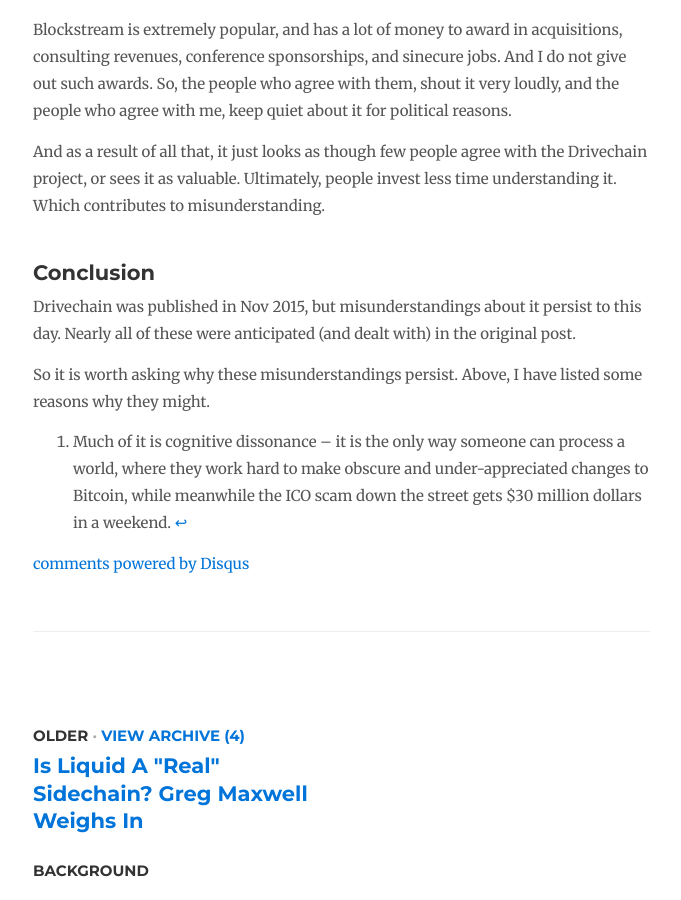
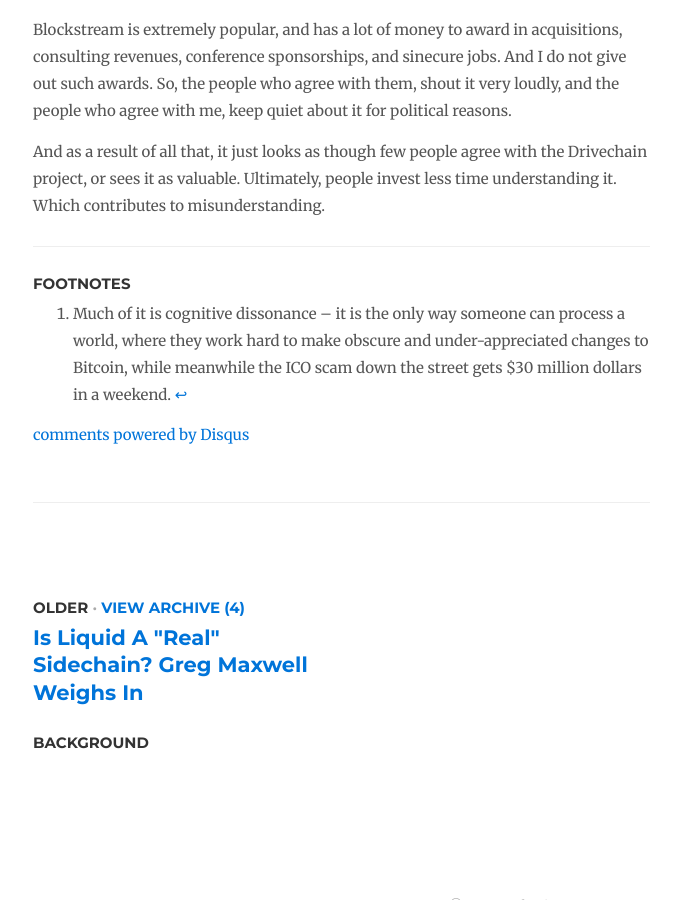
Before and after one commit to drivechain-project/drivechain.info, a Jekyll site: the page built from _posts/2019-04-17-hard-to-understand.md, in a window 1280 px wide and 900 px high, scrolled down 3526 px. Shown: the whole window, without its empty margins (137-818 px from the left). Built offline with Jekyll 4.4.1, drawn with Linux system fonts in a browser that asks for light colours; nearby versions of some CDN libraries; comment, search, counter and statistics services are not loaded; some of the changed lines change nothing that is shown.

Commit message:
edit links / delete pointless conclusion

```diff
--- a/_posts/2019-04-17-hard-to-understand.md
+++ b/_posts/2019-04-17-hard-to-understand.md
@@ -130,9 +130,9 @@
 
 Blockstream markets their Liquid product as "the first production sidechain":
 
-But something in that phrase has to be false. Either [Liquid isn't a sidechain; or else (if sidechain is redefined) then Liquid isn't "the first" of that thing](www.drivechain.info/blog/liquid).
+But something in that phrase has to be false. Either [Liquid isn't a sidechain; or else (if sidechain is redefined) then Liquid isn't "the first" of that thing](http://www.drivechain.info/blog/liquid/).
 
-The problem, is that --in order to actually launch [my real project](www.BitcoinHivemind.com)-- I inadvertently need to create the Real First Bitcoin Prodution Sidechain. So, while I would much prefer to avoid contradicting Blockstream, in practice this is not possible. There's just no way to tell the truth about Drivechain without contradicting Blockstream.
+The problem, is that --in order to actually launch [my real project](http://www.bitcoinhivemind.com/)-- I inadvertently need to create the Real First Bitcoin Prodution Sidechain. So, while I would much prefer to avoid contradicting Blockstream, in practice this is not possible. There's just no way to tell the truth about Drivechain without contradicting Blockstream.
 
 Blockstream is extremely popular, and has a lot of money to award in acquisitions, consulting revenues, conference sponsorships, and sinecure jobs. And I do not give out such awards. So, the people who agree with them, shout it very loudly, and the people who agree with me, keep quiet about it for political reasons.
 
@@ -168,9 +168,15 @@
     which the software had already decided was valid
 -->
 
+<!--
 
 ## Conclusion
 
 Drivechain was published in Nov 2015, but misunderstandings about it persist to this day. Nearly all of these were anticipated (and dealt with) in the original post.
 
 So it is worth asking why these misunderstandings persist. Above, I have listed some reasons why they might.
+--->
+
+--------
+
+### Footnotes
```
